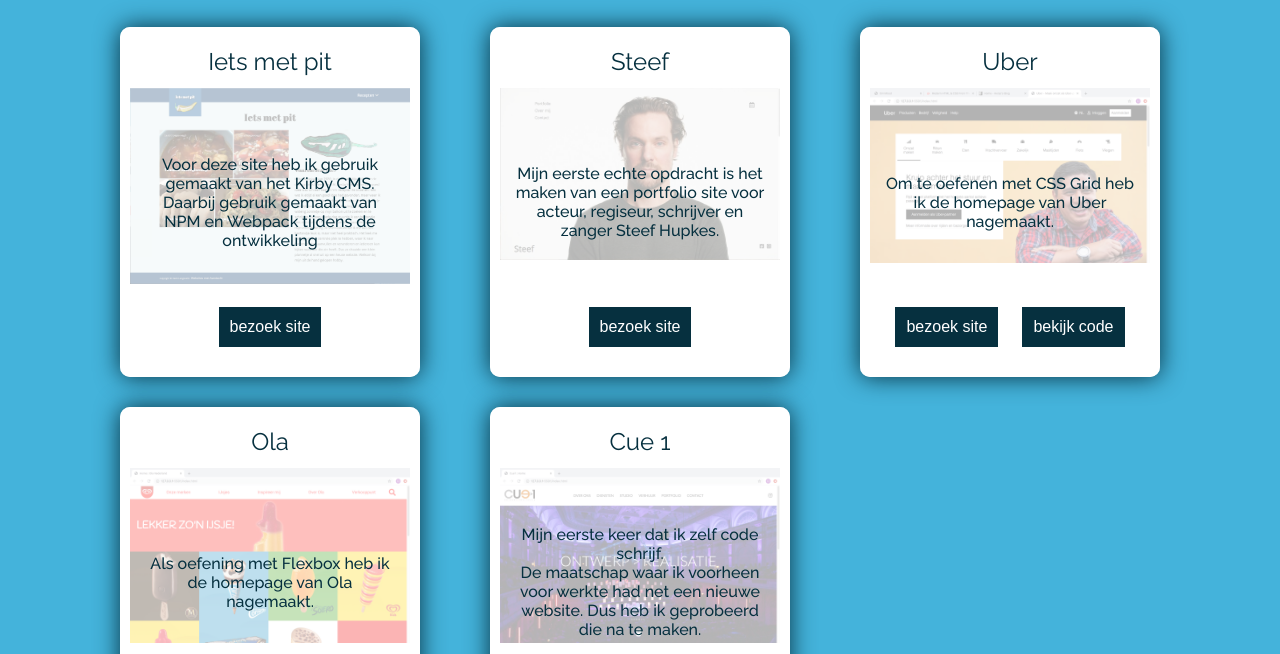
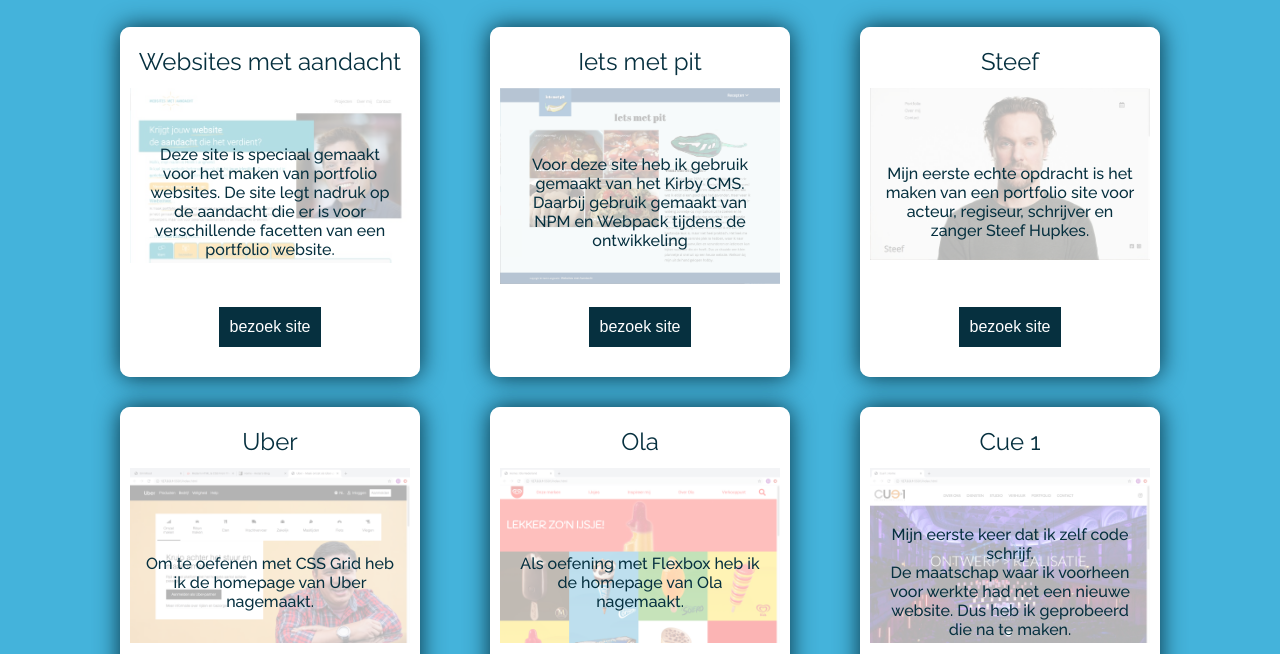
Before and after one commit to HenkLangeveld/NR-portfolio, a website: page portfolio.html in a window 1280 px wide. Shown: the part 146-800 px from the top of the page. Drawn offline with Linux system fonts and the light colour scheme.

Commit message:
adds websitesmetaandacht.nl to the portfolio

```diff
--- a/portfolio.html
+++ b/portfolio.html
@@ -42,6 +42,25 @@
       <section id="portfolio">
         <div class="container portfolio">
           <h2 class="section__title portfolio__title">Portfolio</h2>
+
+          <article class="card">
+            <h3 class="card__title">Websites met aandacht</h3>
+            <img
+              class="card__image"
+              src="img/websitesmetaandacht-600w.jpg"
+              alt="screenshot websites met aandacht"
+            />
+            <p class="card__text">
+              Deze site is speciaal gemaakt voor het maken van portfolio websites.
+              De site legt nadruk op de aandacht die er is voor verschillende facetten van een portfolio website.
+            </p>
+            <div class="card__links">
+              <button class="button">
+                <a href="https://www.websitesmetaandacht.nl/" target="_blank">bezoek site</a>
+              </button>
+              <!-- <a href="https://github.com/HenkLangeveld/ietsmetpit" class="button" target="_blank">bekijk code</a> -->
+            </div>
+          </article>
 
           <article class="card">
             <h3 class="card__title">Iets met pit</h3>
```
Also changed, not shown: img/websitesmetaandacht-600w.jpg (added).
